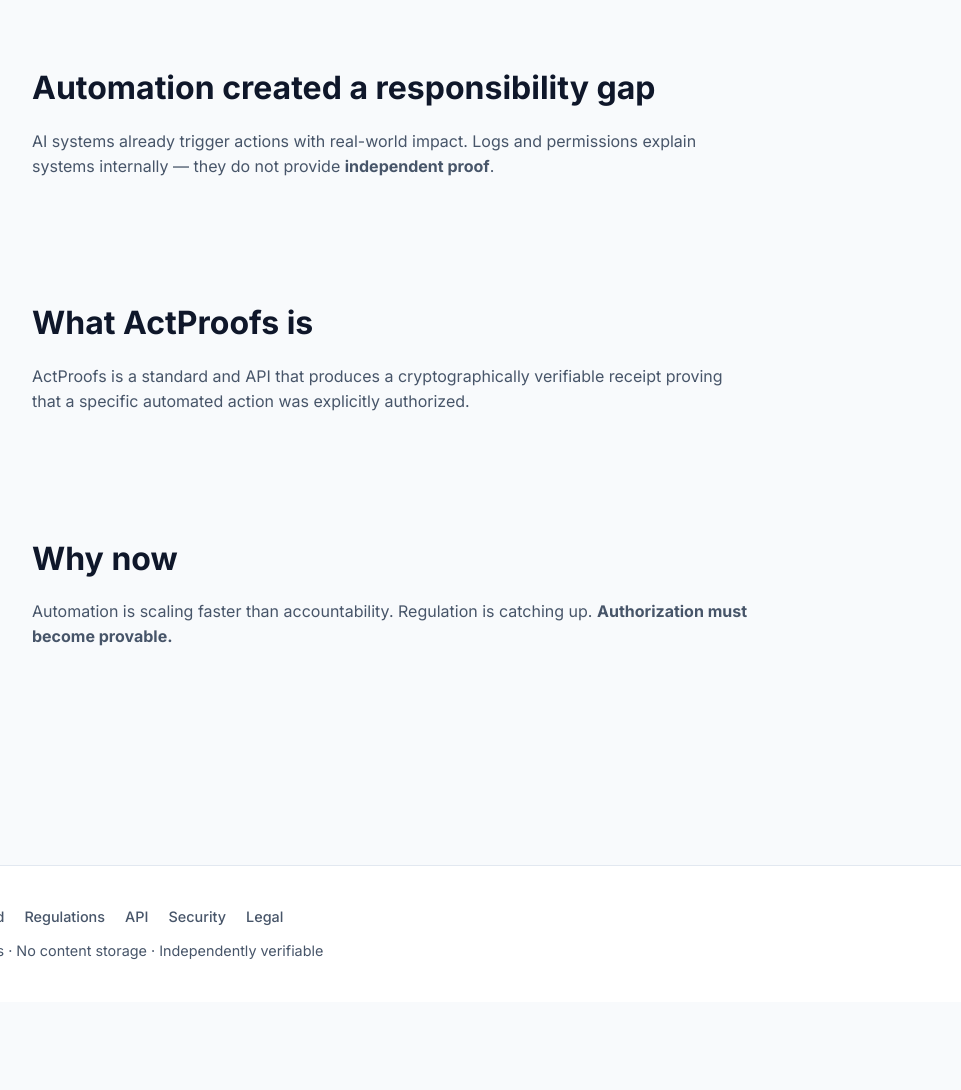
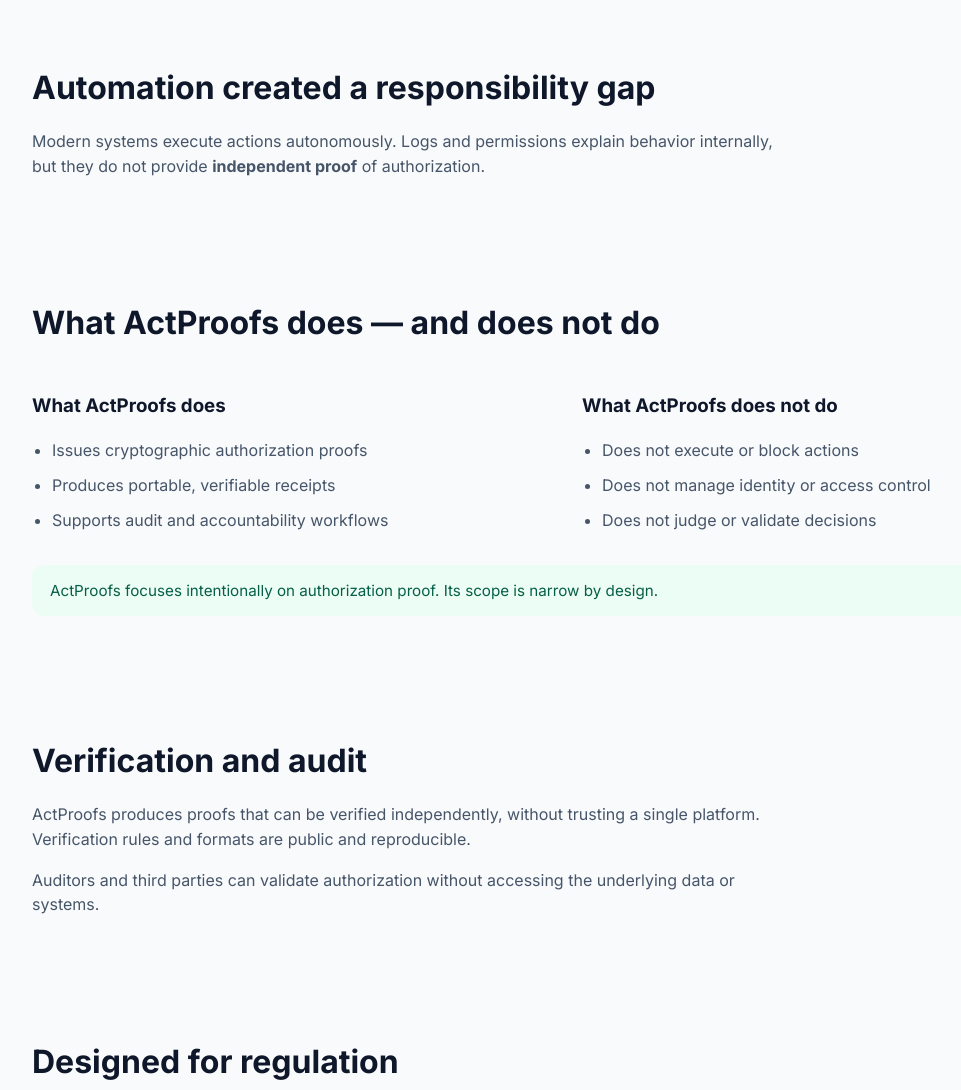
Before and after one commit to BACOUL/actproofs, a plain HTML site: page index.html in a window 1280 px wide. Shown: the part 660-1750 px from the top of the page, without its empty margins (82-1043 px from the left). Before the commit the page ends 1662 px from the top, so only its background shows below. Drawn offline with Linux system fonts and the light colour scheme.

Commit message:
Update index.html

```diff
--- a/index.html
+++ b/index.html
@@ -5,7 +5,7 @@
   <title>ActProofs — Provable Authorization for Automated Actions</title>
   <meta name="viewport" content="width=device-width, initial-scale=1"/>
 
-  <!-- Fonts -->
+  <!-- Font -->
   <link rel="preconnect" href="https://fonts.googleapis.com">
   <link rel="preconnect" href="https://fonts.gstatic.com" crossorigin>
   <link href="https://fonts.googleapis.com/css2?family=Inter:wght@400;500;600;700;800&display=swap" rel="stylesheet">
@@ -129,9 +129,7 @@
       font-weight:800;
     }
 
-    h1 span{
-      color:var(--accent);
-    }
+    h1 span{ color:var(--accent); }
 
     .hero p{
       font-size:1.15rem;
@@ -170,7 +168,7 @@
       background:#fff;
     }
 
-    /* SVG SCHEMA */
+    /* SCHEMA */
     .schema{
       background:var(--panel);
       border:1px solid var(--border);
@@ -198,8 +196,31 @@
     }
 
     section p{
-      max-width:720px;
+      max-width:760px;
       color:var(--muted);
+    }
+
+    .split{
+      display:grid;
+      grid-template-columns:1fr 1fr;
+      gap:48px;
+      margin-top:24px;
+    }
+
+    ul{
+      padding-left:20px;
+      color:var(--muted);
+    }
+
+    ul li{margin-bottom:10px}
+
+    .note{
+      margin-top:16px;
+      font-size:.95rem;
+      color:#065f46;
+      background:var(--accent-soft);
+      padding:14px 18px;
+      border-radius:12px;
     }
 
     /* FOOTER */
@@ -224,6 +245,7 @@
       nav.desktop{display:none}
       .burger{display:block}
       .hero{grid-template-columns:1fr}
+      .split{grid-template-columns:1fr}
       h1{font-size:2.4rem}
     }
   </style>
@@ -293,30 +315,78 @@
     </div>
   </div>
 
+  <!-- PROBLEM -->
   <section>
     <h2>Automation created a responsibility gap</h2>
     <p>
-      AI systems already trigger actions with real-world impact.
-      Logs and permissions explain systems internally —
-      they do not provide <strong>independent proof</strong>.
+      Modern systems execute actions autonomously.
+      Logs and permissions explain behavior internally,
+      but they do not provide <strong>independent proof</strong> of authorization.
     </p>
   </section>
 
+  <!-- WHAT IT DOES / DOES NOT -->
   <section>
-    <h2>What ActProofs is</h2>
+    <h2>What ActProofs does — and does not do</h2>
+    <div class="split">
+      <div>
+        <h3>What ActProofs does</h3>
+        <ul>
+          <li>Issues cryptographic authorization proofs</li>
+          <li>Produces portable, verifiable receipts</li>
+          <li>Supports audit and accountability workflows</li>
+        </ul>
+      </div>
+      <div>
+        <h3>What ActProofs does not do</h3>
+        <ul>
+          <li>Does not execute or block actions</li>
+          <li>Does not manage identity or access control</li>
+          <li>Does not judge or validate decisions</li>
+        </ul>
+      </div>
+    </div>
+    <div class="note">
+      ActProofs focuses intentionally on authorization proof.
+      Its scope is narrow by design.
+    </div>
+  </section>
+
+  <!-- VERIFICATION -->
+  <section>
+    <h2>Verification and audit</h2>
     <p>
-      ActProofs is a standard and API that produces a cryptographically verifiable
-      receipt proving that a specific automated action was explicitly authorized.
+      ActProofs produces proofs that can be verified independently,
+      without trusting a single platform.
+      Verification rules and formats are public and reproducible.
+    </p>
+    <p>
+      Auditors and third parties can validate authorization
+      without accessing the underlying data or systems.
     </p>
   </section>
 
+  <!-- REGULATORY -->
   <section>
-    <h2>Why now</h2>
+    <h2>Designed for regulation</h2>
     <p>
-      Automation is scaling faster than accountability.
-      Regulation is catching up.
-      <strong>Authorization must become provable.</strong>
+      ActProofs aligns with regulatory expectations around
+      accountability, traceability, and responsibility
+      for automated and AI-driven actions.
     </p>
+    <p>
+      It provides technical proof mechanisms,
+      without substituting legal or compliance processes.
+    </p>
+  </section>
+
+  <!-- CTA -->
+  <section>
+    <h2>Make authorization provable</h2>
+    <div class="cta">
+      <a class="cta-primary" href="/request-access">Request access</a>
+      <a class="cta-secondary" href="/regulations">Regulatory context</a>
+    </div>
   </section>
 
 </main>
```
